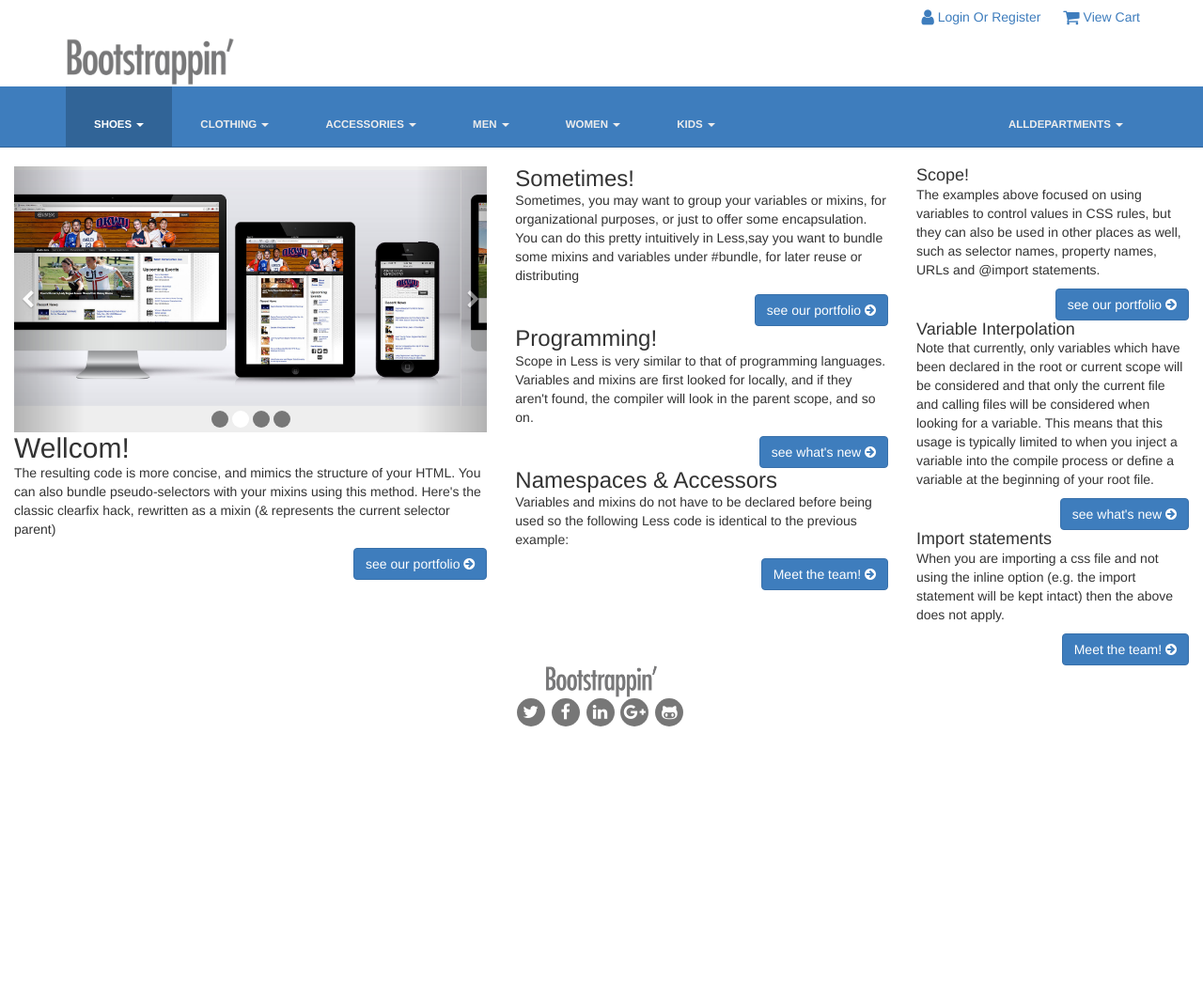
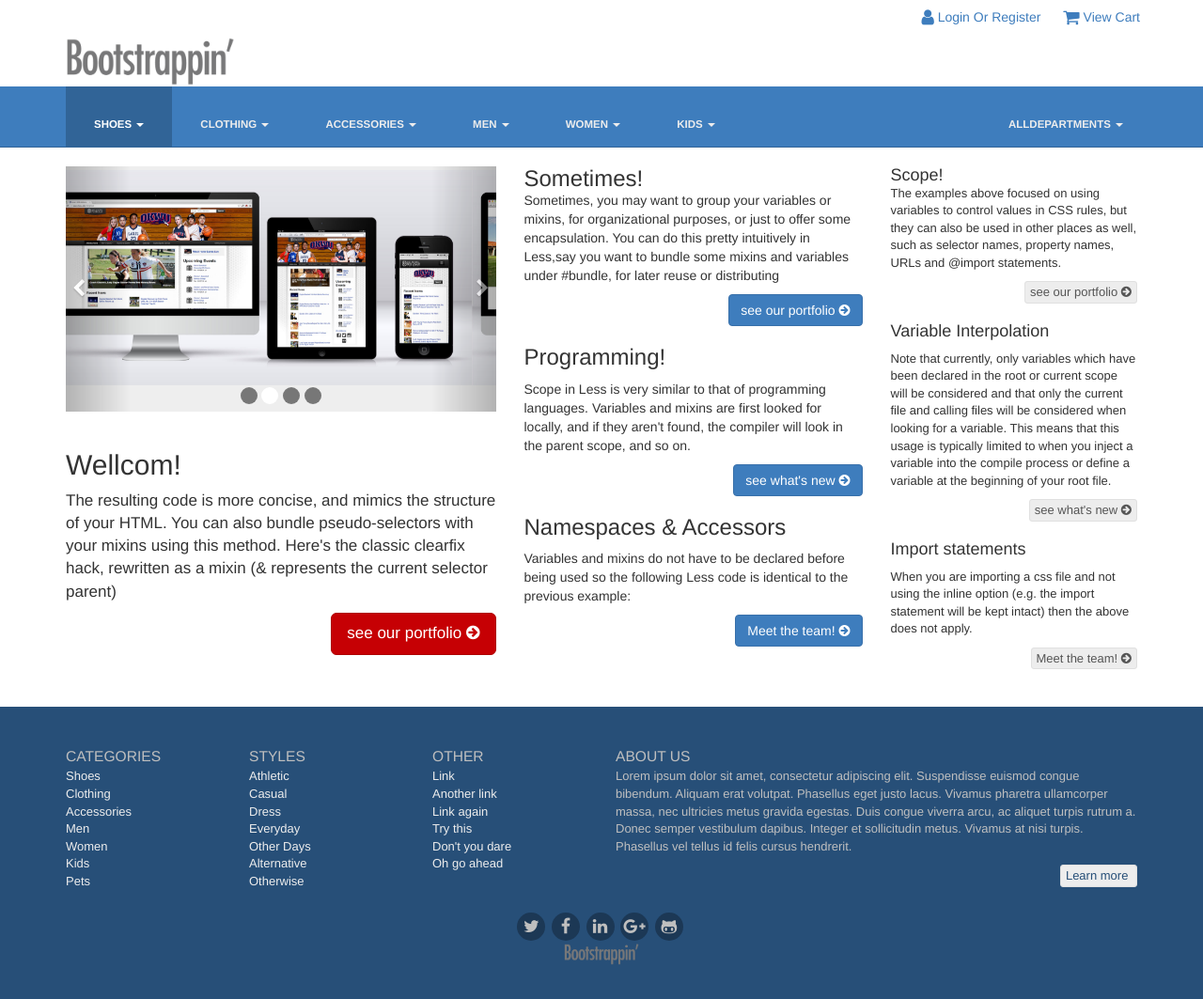
Before and after one commit to beijixing/enterpriseWebSite, a plain HTML site: page index.html in a window 1280 px wide. Shown: the whole page at 94% size. Before the commit the page ends 812 px from the top, so only its background shows below. Drawn offline with nearby package versions, Linux system fonts and the light colour scheme.

Commit message:
Test ended

```diff
--- a/index.html
+++ b/index.html
@@ -125,7 +125,8 @@
         </header>
 
         <main role="main">
-            <div>
+            <div class="container">
+                <div class="row">
             <section class="content-primary col-md-5">
                 <div id="homepage-feature" class="carousel slide" data-ride="carousel">
                     <!-- Indicators -->
@@ -162,73 +163,109 @@
                         <span class="sr-only">Next</span>
                     </a>
                 </div>
-                <div>
                     <h2>Wellcom!</h2>
                     <p>The resulting code is more concise, and mimics the structure of your HTML.
                         You can also bundle pseudo-selectors with your mixins using this method.
                         Here's the classic clearfix hack, rewritten as a mixin (& represents the
                         current selector parent)
                     </p>
-                    <p> <a class="btn btn-primary pull-right" href="#">see our portfolio <span class="icon fa fa-arrow-circle-right"></span></a> </p>
-                </div>
+                    <p> <a class="btn btn-feature btn-lg pull-right" href="#">see our portfolio <span class="icon fa fa-arrow-circle-right"></span></a> </p>
             </section>
 
             <section class="content-secondary col-md-4">
-                <div class="">
                     <h3>Sometimes!</h3>
                     <p>Sometimes, you may want to group your variables or mixins, for organizational purposes, or just to
                         offer some encapsulation. You can do this pretty intuitively in Less,say you want to bundle some
                         mixins and variables under #bundle, for later reuse or distributing
                     </p>
                     <p> <a class="btn btn-primary pull-right" href="#">see our portfolio <span class="icon fa fa-arrow-circle-right"></span></a> </p>
-                </div>
-                <div class="">
+
                     <h3>Programming!</h3>
                     <p>Scope in Less is very similar to that of programming languages. Variables and mixins are first looked
                         for locally, and if they aren't found, the compiler will look in the parent scope, and so on.
                     </p>
                     <p> <a class="btn btn-primary pull-right" href="#">see what's new <span class="icon fa fa-arrow-circle-right"></span></a> </p>
-                </div>
-                <div class="">
+
                     <h3>Namespaces & Accessors</h3>
                     <p>Variables and mixins do not have to be declared before being used so the following Less code is
                         identical to the previous example:
                     </p>
                     <p> <a class="btn btn-primary pull-right" href="#">Meet the team! <span class="icon fa fa-arrow-circle-right"></span></a> </p>
-                </div>
 
             </section>
 
             <section class="content-tertiary col-md-3">
-                <div class="">
                     <h4>Scope!</h4>
                     <p>The examples above focused on using variables to control values in CSS rules, but they can also be
                         used in other places as well, such as selector names, property names, URLs and @import statements.
                     </p>
-                    <p> <a class="btn btn-primary pull-right" href="#">see our portfolio <span class="icon fa fa-arrow-circle-right"></span></a> </p>
-                </div>
-                <div class="">
+                    <p> <a class="btn btn-default btn-xs pull-right" href="#">see our portfolio <span class="icon fa fa-arrow-circle-right"></span></a> </p>
+
                     <h4>Variable Interpolation</h4>
                     <p>Note that currently, only variables which have been declared in the root or current scope will be
                         considered and that only the current file and calling files will be considered when looking for a
                         variable. This means that this usage is typically limited to when you inject a variable into the
                         compile process or define a variable at the beginning of your root file.
                     </p>
-                    <p> <a class="btn btn-primary pull-right" href="#">see what's new <span class="icon fa fa-arrow-circle-right"></span></a> </p>
-                </div>
-                <div class="">
+                    <p> <a class="btn btn-default btn-xs pull-right" href="#">see what's new <span class="icon fa fa-arrow-circle-right"></span></a> </p>
+
                     <h4>Import statements</h4>
                     <p>When you are importing a css file and not using the inline option (e.g. the import statement will
                         be kept intact) then the above does not apply.
                     </p>
-                    <p> <a class="btn btn-primary pull-right" href="#">Meet the team! <span class="icon fa fa-arrow-circle-right"></span></a> </p>
+                    <p> <a class="btn btn-default btn-xs pull-right" href="#">Meet the team! <span class="icon fa fa-arrow-circle-right"></span></a> </p>
+            </section>
                 </div>
-            </section>
             </div>
         </main>
 
         <footer role="contentinfo">
-            <img src="img/logo.png" alt="智诺天齐" width="120">
+            <div class="container">
+                <div class="row">
+                    <div class="col-sm-4 col-md-2">
+                        <h3>Categories</h3>
+                        <ul>
+                            <li><a href="#">Shoes</a></li>
+                            <li><a href="#">Clothing</a></li>
+                            <li><a href="#">Accessories</a></li>
+                            <li><a href="#">Men</a></li>
+                            <li><a href="#">Women</a></li>
+                            <li><a href="#">Kids</a></li>
+                            <li><a href="#">Pets</a></li>
+                        </ul>
+                    </div>
+                    <div class="col-sm-4 col-md-2">
+                        <h3>Styles</h3>
+                        <ul>
+                            <li><a href="#">Athletic</a>  </li>
+                            <li><a href="#">Casual</a></li>
+                            <li><a href="#">Dress</a></li>
+                            <li><a href="#">Everyday</a></li>
+                            <li><a href="#">Other Days</a></li>
+                            <li><a href="#">Alternative</a></li>
+                            <li><a href="#">Otherwise</a></li>
+                        </ul>
+                    </div>
+                    <div class="col-sm-4 col-md-2">
+                        <h3>Other</h3>
+                        <ul>
+                            <li><a href="#">Link</a></li>
+                            <li><a href="#">Another link</a></li>
+                            <li><a href="#">Link again</a></li>
+                            <li><a href="#">Try this</a></li>
+                            <li><a href="#">Don't you dare</a></li>
+                            <li><a href="#">Oh go ahead</a></li>
+                        </ul>
+                    </div>
+                    <div class="clearfix visible-sm"></div>
+                    <div class="col-sm-12 col-md-6">
+                        <h3>About Us</h3>
+                        <p>Lorem ipsum dolor sit amet, consectetur adipiscing elit. Suspendisse euismod congue bibendum. Aliquam erat volutpat. Phasellus eget justo lacus. Vivamus pharetra ullamcorper massa, nec ultricies metus gravida egestas. Duis congue viverra arcu, ac aliquet turpis rutrum a. Donec semper vestibulum dapibus. Integer et sollicitudin metus. Vivamus at nisi turpis. Phasellus vel tellus id felis cursus hendrerit.</p>
+                        <a class="btn btn-default btn-xs pull-right" href="#">Learn more <span class="fa fa-circle-arrow-right"></span></a>
+                    </div>
+
+                </div>
+
                 <ul class="social">
                     <li> <a href="#" title="Twitter Profile"> <span class="icon fa fa-twitter"></span> </a> </li>
                     <li> <a href="#" title="Facebook Page"> <span class="icon fa fa-facebook"></span> </a> </li>
@@ -236,8 +273,9 @@
                     <li> <a href="#" title="Google+ Profile"> <span class="icon fa fa-google-plus"></span> </a> </li>
                     <li> <a href="#" title="Github Profile"> <span class="icon fa fa-github-alt"></span> </a> </li>
                 </ul>
+                <div><img src="img/logo.png" alt="智诺天齐" width="80"></div>
+            </div>
         </footer>
-
 
         <script src="https://code.jquery.com/jquery-1.12.0.min.js"></script>
         <script>window.jQuery || document.write('<script src="js/vendor/jquery-1.12.0.min.js"><\/script>')</script>
--- a/less/__main.less
+++ b/less/__main.less
@@ -58,6 +58,7 @@
 @import "_page-contents.less";
 @import "_footer.less";
 @import "_banner.less";
+@import "_buttons-custom.less";
 
 // Utility classes
 @import "bootstrap/utilities.less";
--- /dev/null
+++ b/less/_buttons-custom.less
@@ -0,0 +1,7 @@
+//
+//Custom button
+// ----------------
+
+.btn-feature {
+  .button-variant(@btn-feature-color, @btn-feature-bg, @btn-feature-border);
+}
--- a/less/_footer.less
+++ b/less/_footer.less
@@ -5,11 +5,47 @@ footer[role="contentinfo"]{
 	padding-top: 24px;
 	padding-bottom: 36px;
 	text-align: center;
+	font-size:@font-size-small;
+	background-color: darken(@navbar-inverse-bg, 18%);
+	color: darken(@navbar-inverse-color, 18%);
+
+	a {
+		color: @navbar-inverse-color;
+		&:focus,
+		&:hover,
+		&:active {
+			color: @navbar-inverse-link-hover-color;
+		}
+	}
+
+	.btn-default {
+		color: darken(@navbar-inverse-bg, 18%) !important;
+	}
+
+	h3 {
+		font-size:120%;
+		margin-bottom: 4px;
+		text-transform: uppercase;
+		text-align: left;
+	}
+
+	ul {
+		list-style:none;
+		padding:0;
+		margin:0;
+		text-align: left;
+	}
+
+	.container {
+		p {
+			text-align: left;
+		}
+
 	}
 
 	ul.social {
 		margin: 0;
-	padding: 0;
+		padding: 24px 0 0;
 		width: 100%;
 		text-align: center;
 		> li {
@@ -20,13 +56,15 @@ ul.social {
 				line-height: 30px;
 				.square(30px);
 				border-radius: 36px;
-			background-color: @gray-light;
-			color: #fff;
+				background-color: darken(@navbar-inverse-bg, 27%);
+				color: darken(@navbar-inverse-color, 18%);
 				margin: 0 3px 3px 0;
 				&:hover {
 					text-decoration: none;
-					background-color: @link-hover-color;
+					background-color: darken(@navbar-inverse-bg, 32%);
+					color: @navbar-inverse-link-hover-color;
 				}
 			}
 		}
 	}
+}
--- a/less/_page-contents.less
+++ b/less/_page-contents.less
@@ -15,6 +15,7 @@
 
 main {
 	padding-top: 20px;
+	padding-bottom: 40px;
 	[class*="col-"]{
 		h1, h2, h3, h4 {
 			clear:both;
@@ -26,4 +27,17 @@ main {
 		}
 	}
 
+	@media (max-width: @screen-sm-min){
+		[clsss*="col-"]{
+			clear: both;
+		}
+	}
+
+	.content-primary {
+		font-size: @font-size-large;
+	}
+
+	.content-tertiary {
+		font-size: @font-size-small;
+	}
 }
--- a/less/_variables.less
+++ b/less/_variables.less
@@ -53,8 +53,8 @@
 @font-family-base:        @font-family-sans-serif;
 
 @font-size-base:          14px;
-@font-size-large:         ceil((@font-size-base * 1.25)); // ~18px
-@font-size-small:         ceil((@font-size-base * 0.85)); // ~12px
+@font-size-large:         ceil((@font-size-base * 1.15)); // ~18px
+@font-size-small:         ceil((@font-size-base * 0.9)); // ~12px
 
 @font-size-h1:            floor((@font-size-base * 2.6)); // ~36px
 @font-size-h2:            floor((@font-size-base * 2.15)); // ~30px
@@ -148,13 +148,17 @@
 
 @btn-font-weight:                normal;
 
-@btn-default-color:              #333;
-@btn-default-bg:                 #fff;
-@btn-default-border:             #ccc;
+@btn-default-color:              @gray;
+@btn-default-bg:                 @gray-lightest;
+@btn-default-border:             darken(@btn-default-bg, 5%);
 
 @btn-primary-color:              #fff;
 @btn-primary-bg:                 @brand-primary;
 @btn-primary-border:             darken(@btn-primary-bg, 5%);
+
+@btn-feature-color:              #fff;
+@btn-feature-bg:                 @brand-feature;
+@btn-feature-border:             darken(@btn-feature-bg, 5%);
 
 @btn-success-color:              #fff;
 @btn-success-bg:                 @brand-success;
```
Also changed, not shown: css/main.css, 2 other files. Lines whose indentation alone changed are shown as unchanged.
